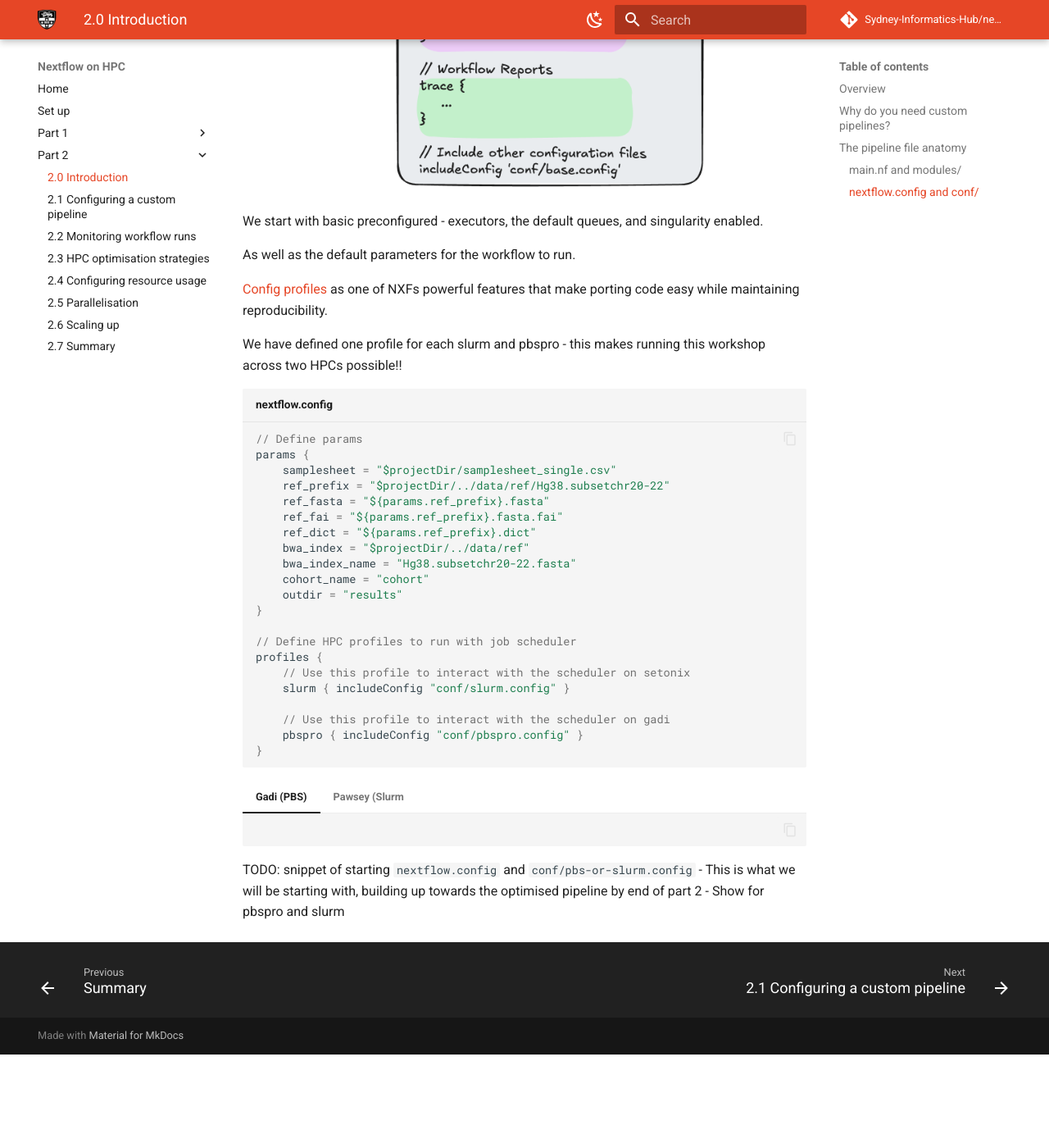
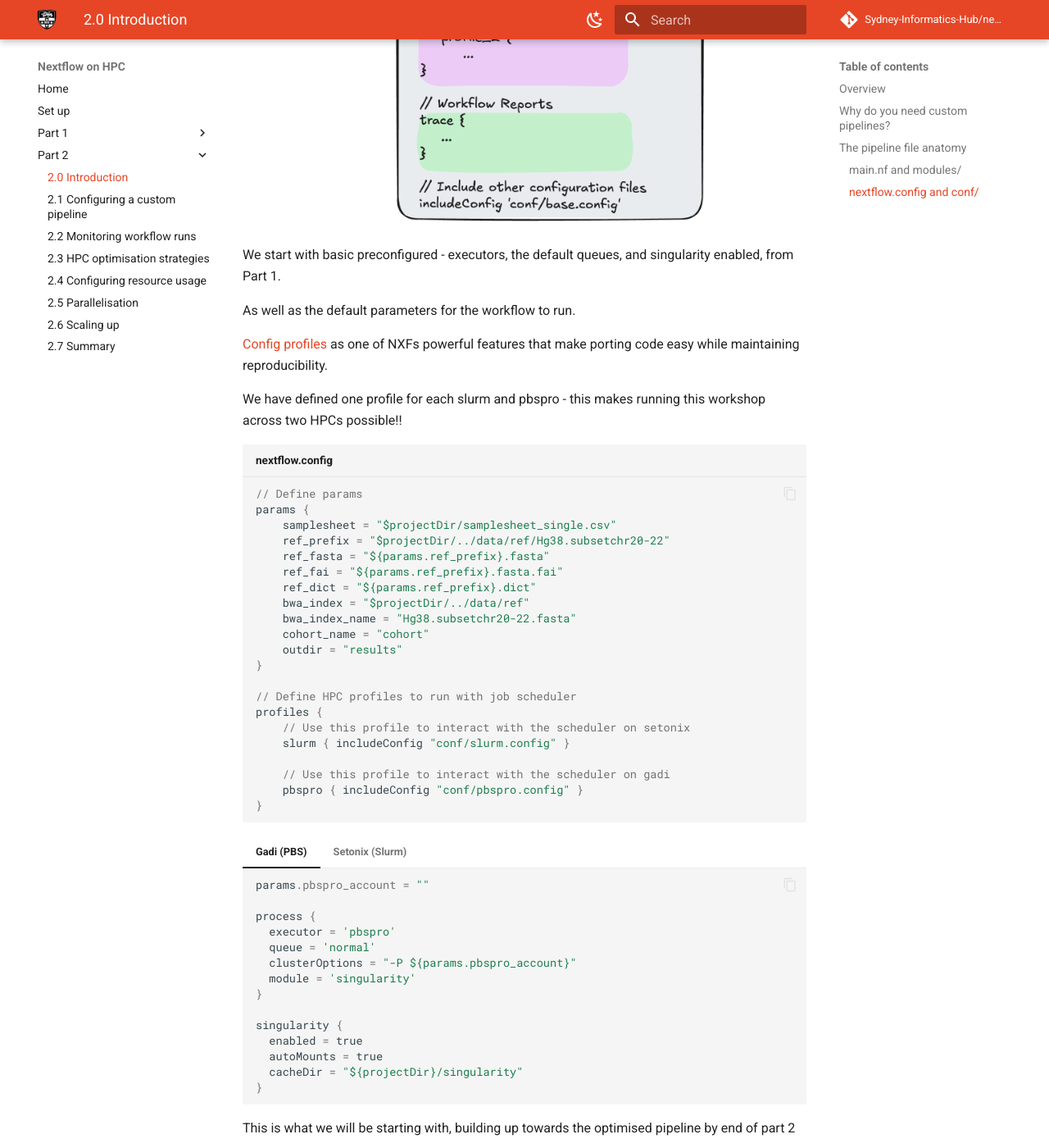
Before and after one commit to Sydney-Informatics-Hub/nextflow-hpc-workshop, an MkDocs documentation site: the page built from docs/part2/20_intro.md, in a window 1280 px wide and 1400 px high, scrolled down 3352 px. Shown: the whole window at 82% size. Built offline with MkDocs 1.6.1 and Material for MkDocs 9.7.7, drawn with Linux system fonts in a browser that asks for light colours; comment, search, counter and statistics services are not loaded; before the commit the page ends 4638 px from its top, so only the background shows below that; some of the changed text lies outside the part shown.

Commit message:
Tidy 2.0 2.1 exercises

````diff
--- a/docs/part2/20_intro.md
+++ b/docs/part2/20_intro.md
@@ -19,8 +19,7 @@ Introduce our workflow use case and lesson structure:
 - Scale up to multiple samples
 
 TODO: Figures comparing serially run bash scripts vs. unoptimised vs.
-optimised workflow structure. Figure to include walltime comparison of each
-approach, perhaps SU usage/cost and resource usage too.
+optimised workflow structure.
 
 - Outline what are we optimising for? Time/cost/throughput? Focusing on time an
 throughput:
@@ -124,7 +127,7 @@ touched
 ![](figs/schema.png)
 
 We start with basic preconfigured - executors, the default queues, and
-singularity enabled.
+singularity enabled, from Part 1.
 
 As well as the default parameters for the workflow to run.
 
@@ -162,12 +165,40 @@ profiles {
 === "Gadi (PBS)"
 
     ```groovy
+    params.pbspro_account = ""
 
+    process {
+      executor = 'pbspro'
+      queue = 'normal'
+      clusterOptions = "-P ${params.pbspro_account}"
+      module = 'singularity'
+    }
+
+    singularity {
+      enabled = true
+      autoMounts = true
+      cacheDir = "${projectDir}/singularity"
+    }
     ```
 
-=== "Pawsey (Slurm"
+=== "Setonix (Slurm)"
 
-TODO: snippet of starting `nextflow.config` and `conf/pbs-or-slurm.config`
-- This is what we will be starting with, building up towards the optimised
+    ```groovy
+    params.slurm_account = ""
+
+    process {
+      executor = 'slurm'
+      queue = 'work'
+      clusterOptions = "--account=${params.slurm_account}"
+      module = 'singularity/4.1.0-slurm'
+    }
+
+    singularity {
+      enabled = true
+      autoMounts = true
+      cacheDir = "${projectDir}/singularity"
+    }
+    ```
+
+This is what we will be starting with, building up towards the optimised
 pipeline by end of part 2
-- Show for pbspro and slurm
````
Also changed, not shown: other parts of docs/part2/20_intro.md (+4 -0 lines), docs/part2/21_firstrun.md (+75 -17 lines).
